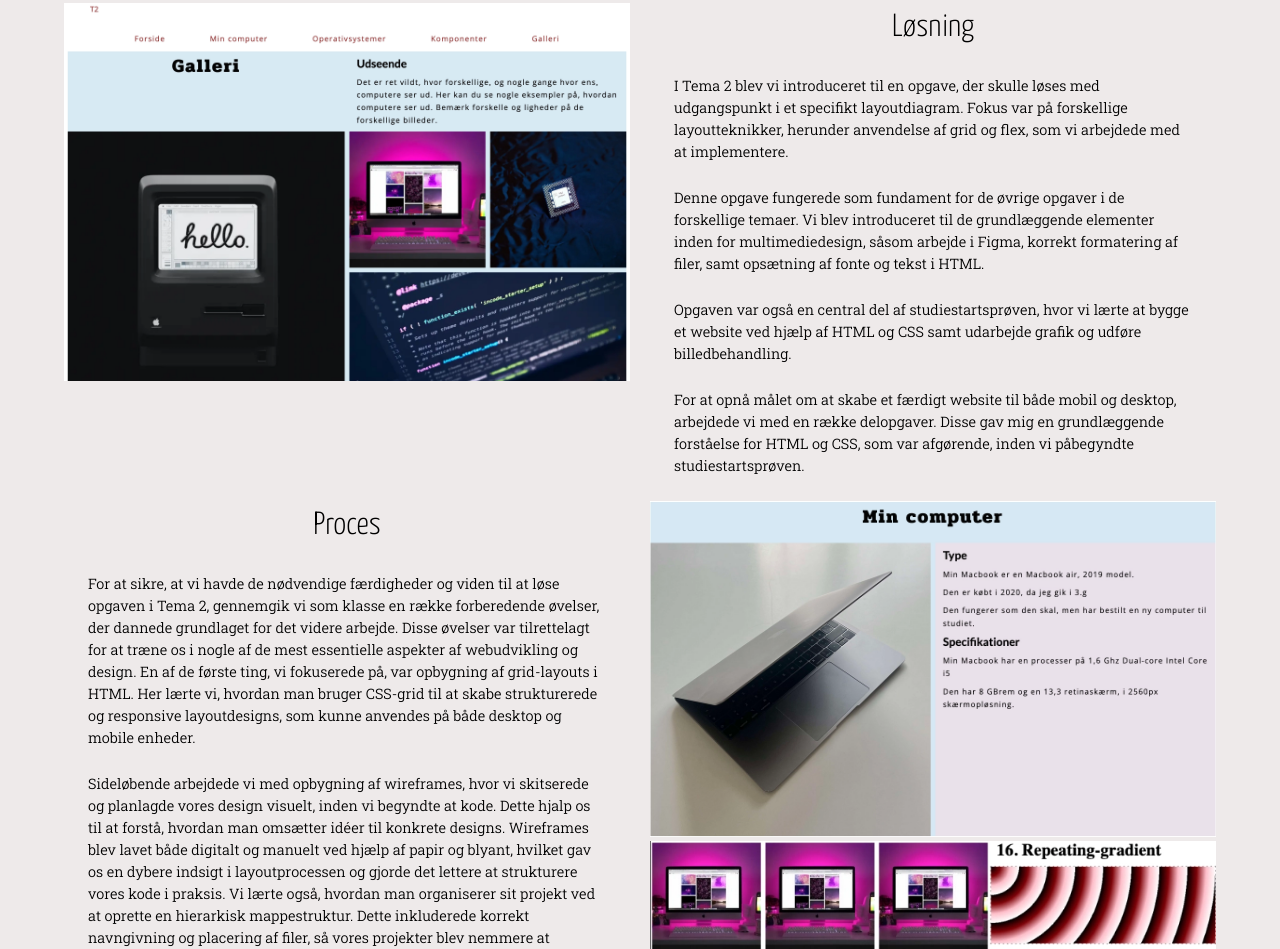
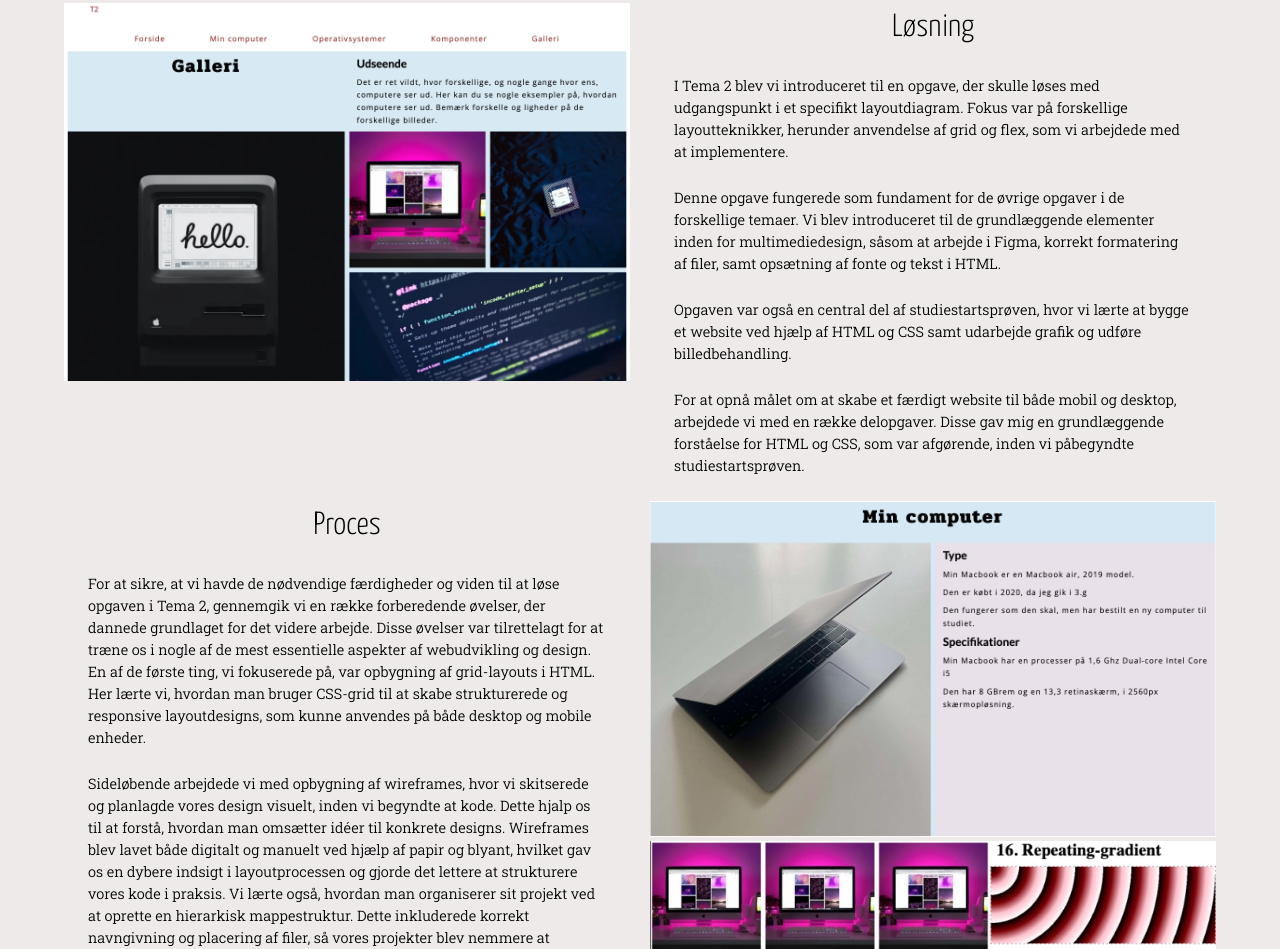
Before and after one commit to embu0002/portfolio, a plain HTML site: page tema2.html in a window 1280 px wide. Shown: the part 253-1202 px from the top of the page. Drawn offline with nearby package versions, Linux system fonts and the light colour scheme.

Commit message:
tema2rettet

```diff
--- a/tema2.html
+++ b/tema2.html
@@ -61,7 +61,8 @@
                         implementere.</p>
                     <p>Denne opgave fungerede som fundament for de øvrige opgaver i de forskellige temaer. Vi blev
                         introduceret til de
-                        grundlæggende elementer inden for multimediedesign, såsom arbejde i Figma, korrekt formatering
+                        grundlæggende elementer inden for multimediedesign, såsom at arbejde i Figma, korrekt
+                        formatering
                         af filer, samt opsætning
                         af fonte og tekst i HTML.</p>
                     <p>Opgaven var også en central del af studiestartsprøven, hvor vi lærte at bygge et website ved
@@ -81,7 +82,7 @@
                 <div>
                     <h2>Proces</h2>
                     <p>For at sikre, at vi havde de nødvendige færdigheder og viden til at løse opgaven i Tema 2,
-                        gennemgik vi som klasse en
+                        gennemgik vi en
                         række forberedende øvelser, der dannede grundlaget for det videre arbejde. Disse øvelser var
                         tilrettelagt for at træne
                         os i nogle af de mest essentielle aspekter af webudvikling og design. En af de første ting, vi
```
